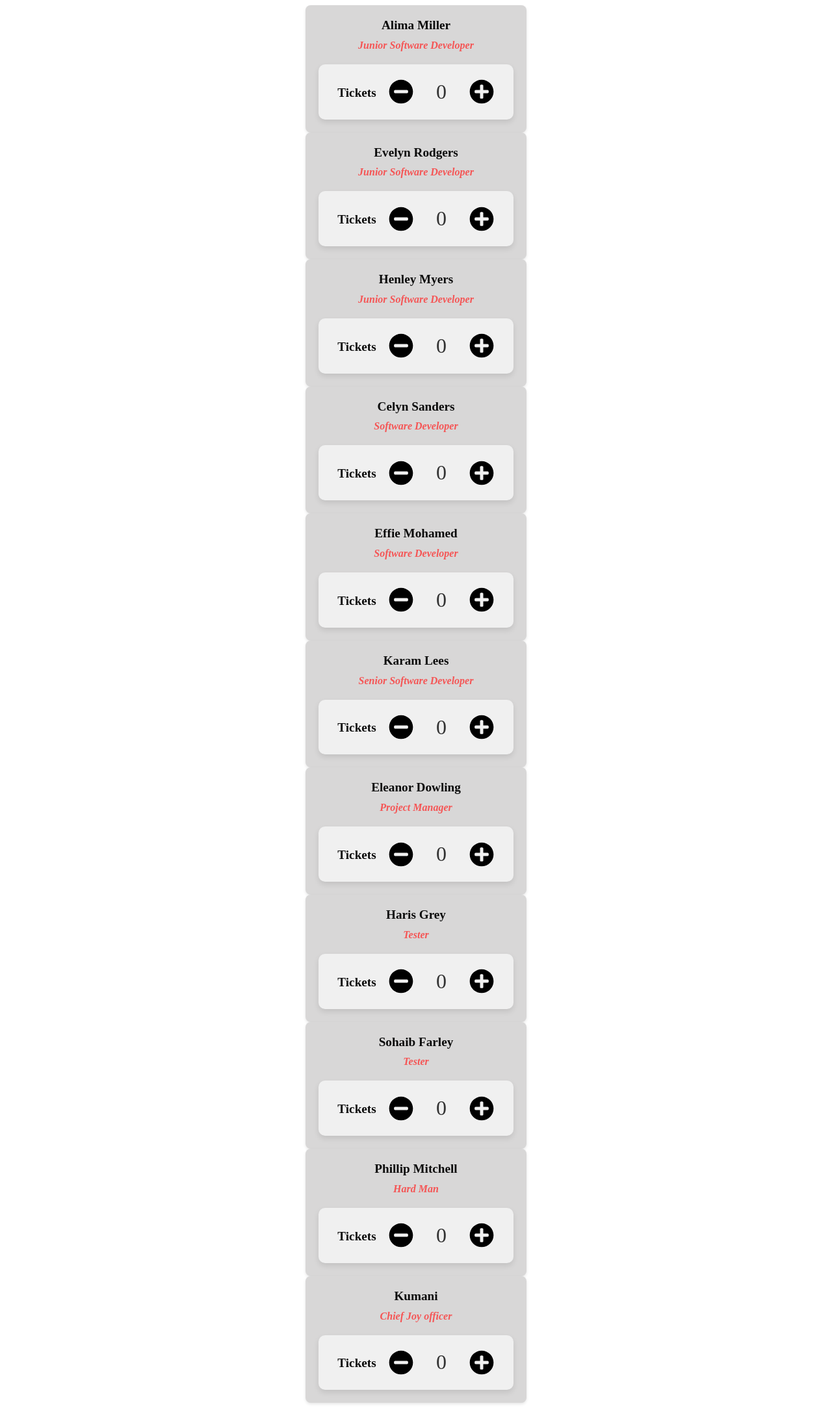
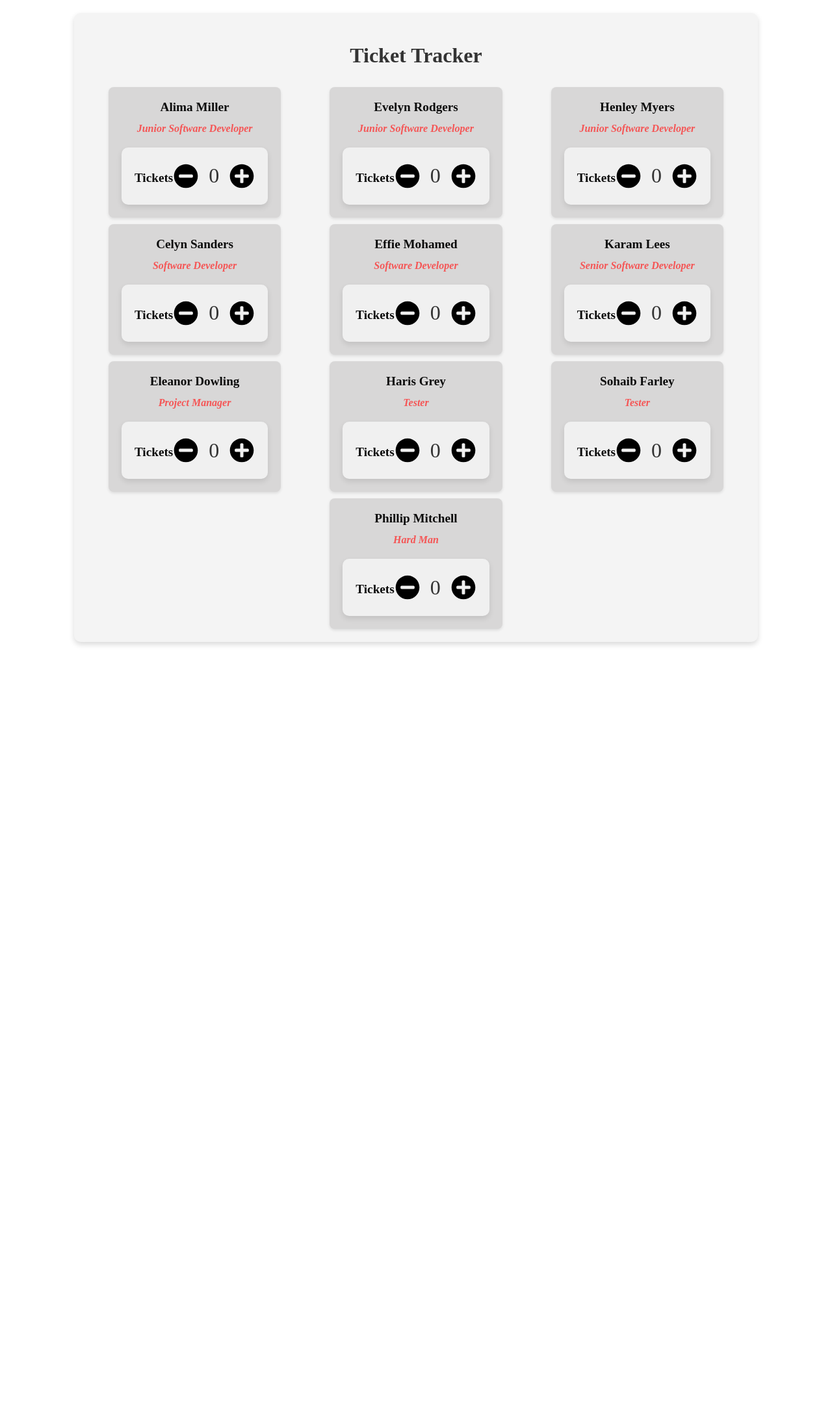
Before and after one commit to amancalledkidd/ticket-tracker, a React (Vite) app: page / in a window 1280 px wide. Shown: the whole page at 65% size. After the commit the page ends 1008 px from the top, so only its background shows below. Built offline with nearby package versions, Linux system fonts and the light colour scheme.

Commit message:
Added scss, to improve layout, added wrap to adjust for each screen size

```diff
--- a/src/App.scss
+++ b/src/App.scss
@@ -0,0 +1,23 @@
+.app {
+    background-color: #f4f4f4;
+    padding: 20px;
+    border-radius: 10px;
+    box-shadow: 0 4px 8px rgba(0, 0, 0, 0.15);
+    margin: 20px auto;
+    width: 80%;
+    max-width: 1200px;
+
+    .app-heading {
+        text-align: center;
+        font-size: 2em;
+        color: #333;
+        margin-bottom: 30px;
+    }
+
+    .app-employee__ticket {
+        display: flex;
+        flex-wrap: wrap;
+        justify-content: space-between;
+        gap: 10px
+    }
+}
--- a/src/App.tsx
+++ b/src/App.tsx
@@ -1,22 +1,20 @@
 import './App.scss'
-import TeamMember from './types/TeamMember'
 import team from './data/team'
 import EmployeeTicket from './components/EmployeeTicket/EmployeeTicket'
 
 function App() {
 
-  const testTeamMember: TeamMember = {
-    id: 5,
-    name: "Kumani",
-    role: "Chief Joy officer"
-  }
-
   return (
     <>
       <div className='app'>
-      {team.map(employee => <EmployeeTicket key={employee.id} teamMember={employee} />)}
+        <section>
+          <h1 className='app-heading'> Ticket Tracker</h1>
+        </section>
 
-      <EmployeeTicket teamMember={testTeamMember}/>
+        <section className='app-employee__ticket'>
+          {team.map(employee => <EmployeeTicket key={employee.id} teamMember={employee} />)}
+        </section>
+
       </div>
     </>
   )
```
Also changed, not shown: src/components/DropdownBox/DropdownBox.scss (added), src/components/DropdownBox/DropdownBox.tsx (added), src/components/SearchBox/SearchBox.scss (added), src/components/SearchBox/SearchBox.tsx (added).
